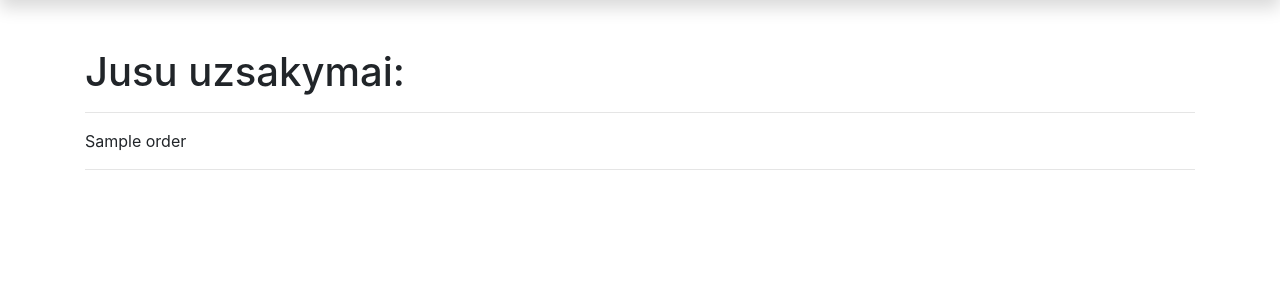
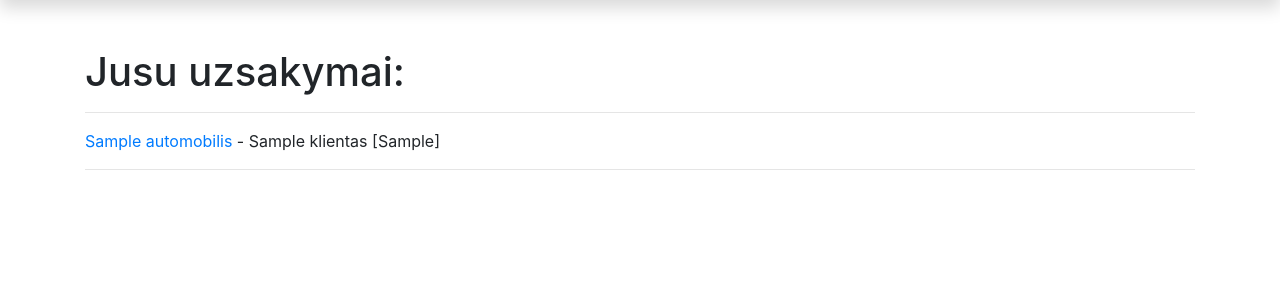
Before and after one commit to RedasMiliunas/autoservisas_2023_pavasaris, a Django app: template myservice/autoservisas/templates/my_orders.html in a window 1280 px wide. Shown: the part 136-436 px from the top of the page. Run offline with Django 4.2, Linux system fonts and the light colour scheme; the template is opened without the code that fills it: most values are stand-ins (such as "Sample title", 1, 10 or a date in 2020); some libraries are stand-ins or nearby versions.

Commit message:
Paspaudus ant užsakymo, vartotojas patenka į išsamų jo aprašymą (į anksčiau sukurtą), reikejo ziureti is arciau, nes man reikejo atvaizduoti orderi (tiesiog).

```diff
--- a/myservice/autoservisas/templates/my_orders.html
+++ b/myservice/autoservisas/templates/my_orders.html
@@ -6,9 +6,10 @@
 
 <h1>Jusu uzsakymai:</h1>
 <hr>
-{% for order in my_orders %}
-<p class="{% if order.is_overdue %}text-danger{% endif %}">{{ order }}</p>
+{% for orderis in my_orders %}
+<p><a href="{% url 'order' orderis.id %}">{{ orderis.automobilis }}</a> - {{ orderis.klientas }} [<span class="{% if orderis.is_overdue %}text-danger{% endif %}">{{ orderis.grazinimo_data}}</span>]</p>
 <hr>
+
 {% endfor %}
 
 {% endblock %}
```
Also changed, not shown: myservice/db.sqlite3.
